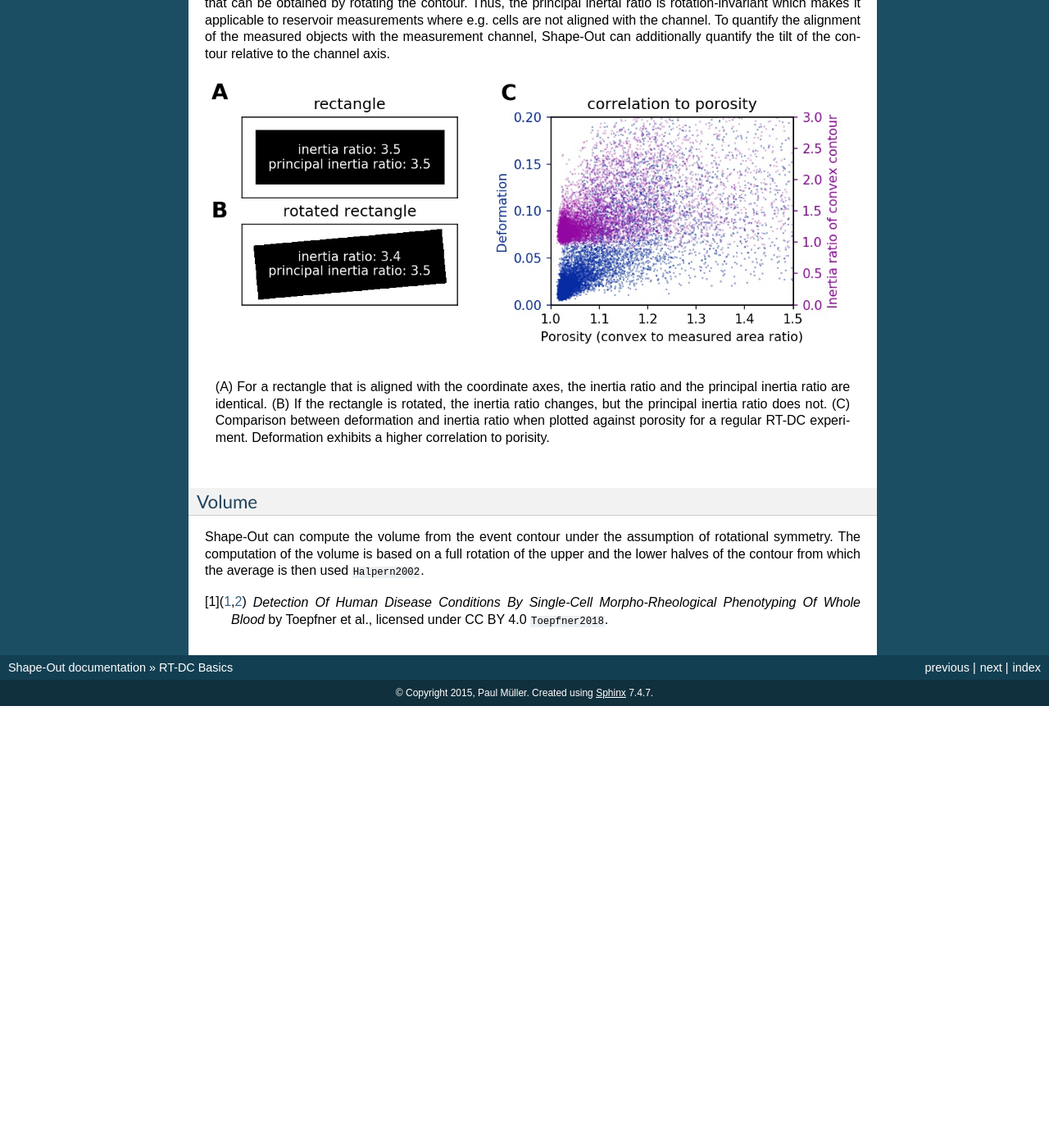
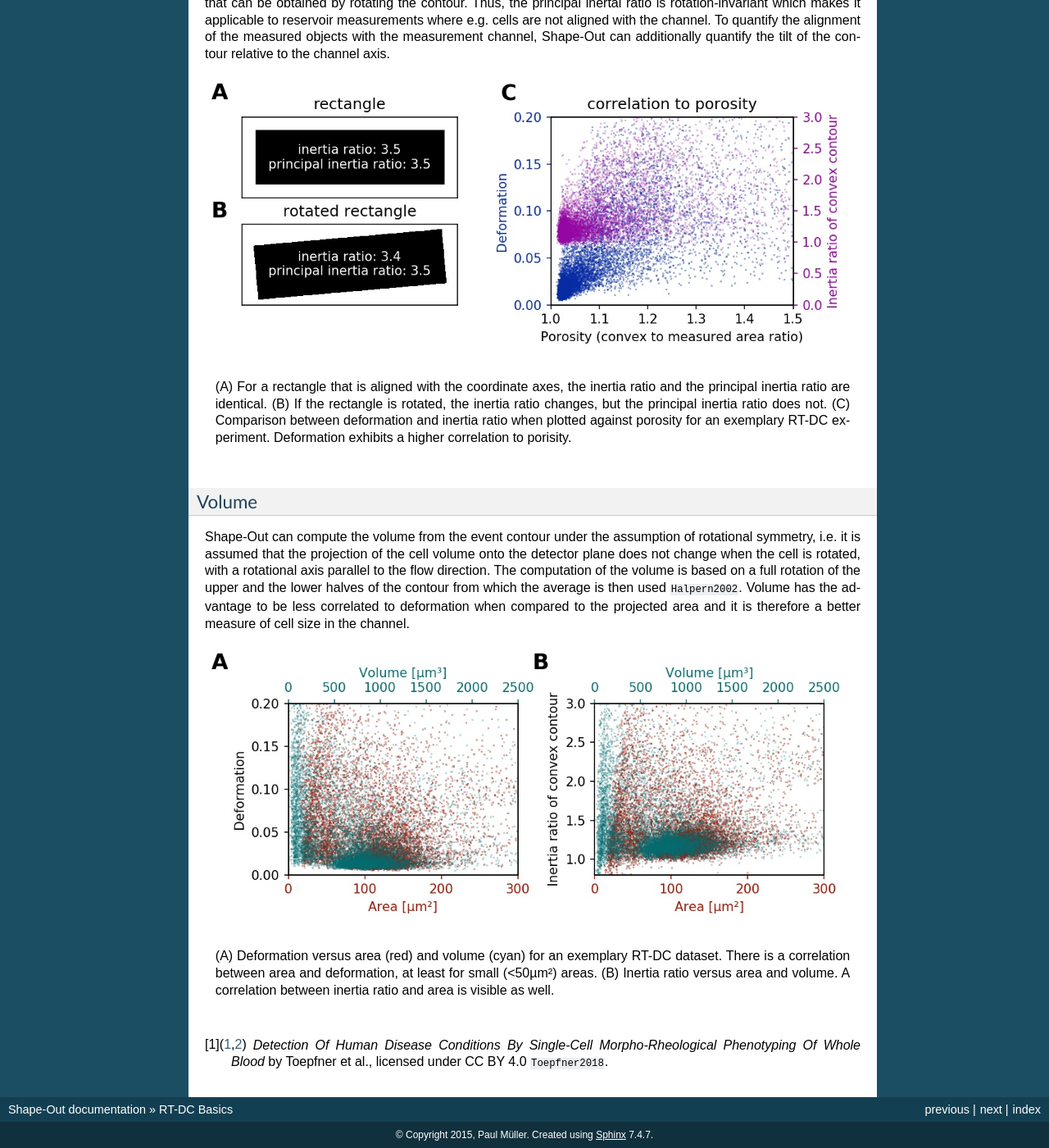
Before and after one commit to ZELLMECHANIK-DRESDEN/ShapeOut, a Sphinx documentation site: the page built from docs/sec_rtdc_basics.rst, in a window 1280 px wide and 1400 px high, scrolled down 4483 px. Shown: the whole window at 82% size. Built offline with Sphinx 7.4.7, drawn with Linux system fonts in a browser that asks for light colours; pages that are not in the unit, such as notebooks, are missing from menus; the version number could not be read and is left out; cross-references to code outside the pages are shown as plain code; before the commit the page ends 5344 px from its top, so only the background shows below that.

Commit message:
docs: add figure for volume

```diff
--- /dev/null
+++ b/docs/figures/volume.py
@@ -0,0 +1,59 @@
+import dclab
+import matplotlib.pylab as plt
+
+
+# dataset
+ds = dclab.new_dataset("fluorescence/fluorescence.rtdc")
+
+# plot
+fig = plt.figure(figsize=(7, 3))
+
+
+ax1a = plt.subplot(121)
+ax1a.scatter(ds["area_um"], ds["deform"], s=.2,
+             marker=".", color="#A51200", alpha=1)
+ax1a.tick_params('x', colors='#A51200')
+ax1a.set_xlabel(dclab.dfn.feature_name2label["area_um"], color='#A51200')
+ax1a.set_ylabel(dclab.dfn.feature_name2label["deform"])
+ax1a.set_xlim(0, 300)
+ax1a.set_ylim(0, .2)
+
+ax1b = ax1a.twiny()
+ax1b.scatter(ds["volume"], ds["deform"], s=.1,
+             marker=".", color="#046D71", alpha=1)
+ax1b.tick_params('x', colors='#046D71')
+ax1b.set_xlabel(dclab.dfn.feature_name2label["volume"],
+                color='#046D71')
+ax1b.set_xlim(0, 2500)
+
+
+ax2a = plt.subplot(122)
+ax2a.scatter(ds["area_um"], ds["inert_ratio_cvx"], s=.2,
+             marker=".", color="#A51200", alpha=1)
+ax2a.tick_params('x', colors='#A51200')
+ax2a.set_xlabel(dclab.dfn.feature_name2label["area_um"], color='#A51200')
+ax2a.set_ylabel(dclab.dfn.feature_name2label["inert_ratio_cvx"])
+ax2a.set_xlim(0, 300)
+ax2a.set_ylim(0.8, 3)
+
+ax2b = ax2a.twiny()
+ax2b.scatter(ds["volume"], ds["inert_ratio_cvx"], s=.1,
+             marker=".", color="#046D71", alpha=1)
+ax2b.tick_params('x', colors='#046D71')
+ax2b.set_xlabel(dclab.dfn.feature_name2label["volume"],
+                color='#046D71')
+ax2b.set_xlim(0, 2500)
+
+
+fig.text(0, 1, "A",
+         fontsize=17,
+         fontweight="bold",
+         va="top", ha="left")
+fig.text(0.5, 1, "B",
+         fontsize=17,
+         fontweight="bold",
+         va="top", ha="left")
+
+plt.tight_layout()
+plt.savefig("volume.jpg", dpi=150)
+plt.show()
--- a/docs/sec_rtdc_basics.rst
+++ b/docs/sec_rtdc_basics.rst
@@ -177,16 +177,30 @@ relative to the channel axis.
    (B) If the rectangle is rotated, the inertia ratio changes, but the
    principal inertia ratio does not.
    (C) Comparison between deformation and inertia ratio when plotted
-   against porosity for a regular RT-DC experiment. Deformation exhibits
+   against porosity for an exemplary RT-DC experiment. Deformation exhibits
    a higher correlation to porisity.
 
 
 Volume
 ------
 Shape-Out can compute the volume from the event contour under the assumption
-of rotational symmetry. The computation of the volume is based on a full
+of rotational symmetry, i.e. it is assumed that the projection of the cell
+volume onto the detector plane does not change when the cell is rotated,
+with a rotational axis parallel to the flow direction.
+The computation of the volume is based on a full
 rotation of the upper and the lower halves of the contour from which the
 average is then used :cite:`Halpern2002`.
+Volume has the advantage to be less correlated to deformation when compared
+to the projected area and it is therefore a better measure of
+cell size in the channel.
+
+
+.. figure:: figures/volume.jpg
+
+   (A) Deformation versus area (red) and volume (cyan) for an exemplary
+   RT-DC dataset. There is a correlation between area and deformation,
+   at least for small (<50µm²) areas. (B) Inertia ratio versus area and
+   volume. A correlation between inertia ratio and area is visible as well.
 
 
 .. [1] *Detection Of Human Disease Conditions By Single-Cell Morpho-Rheological
```
Also changed, not shown: docs/figures/volume.jpg (added).
